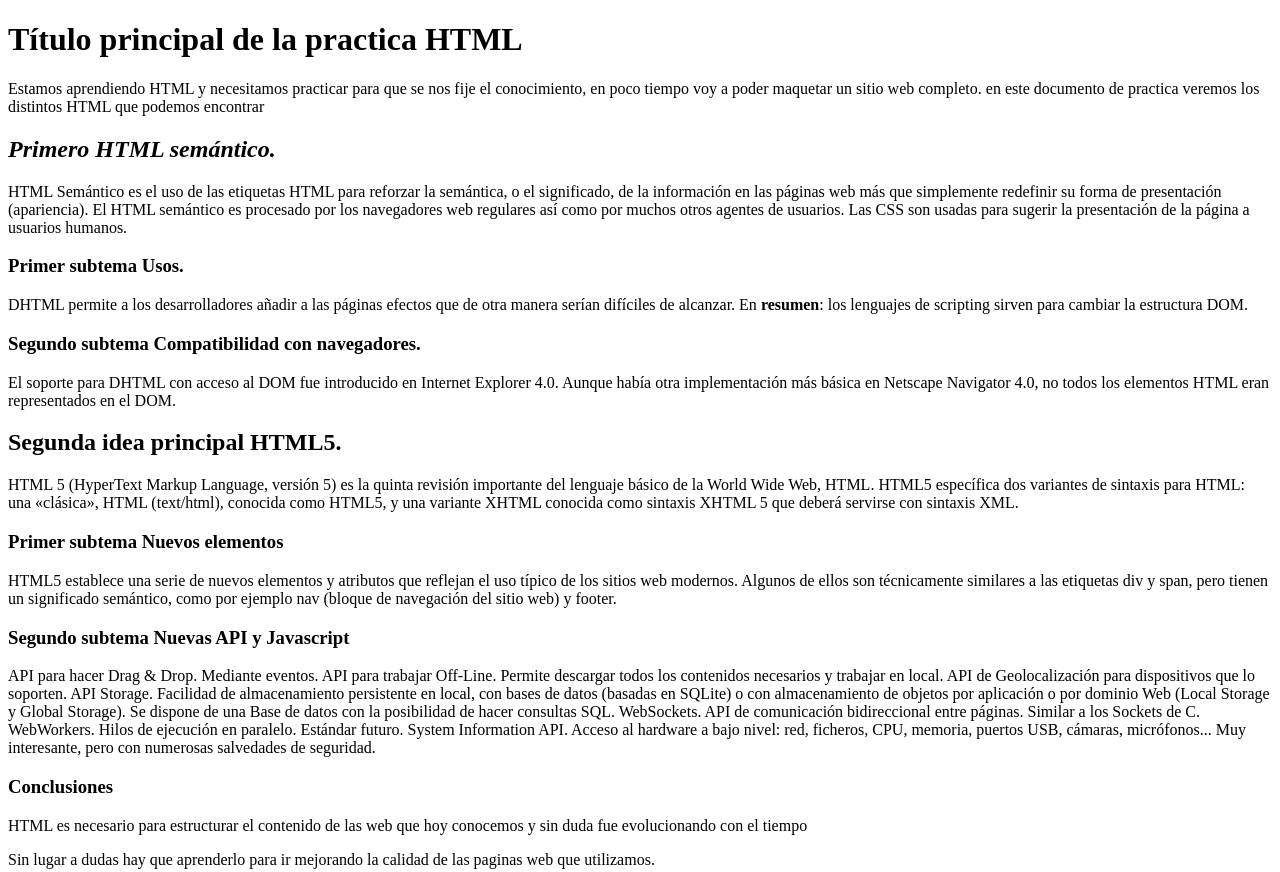
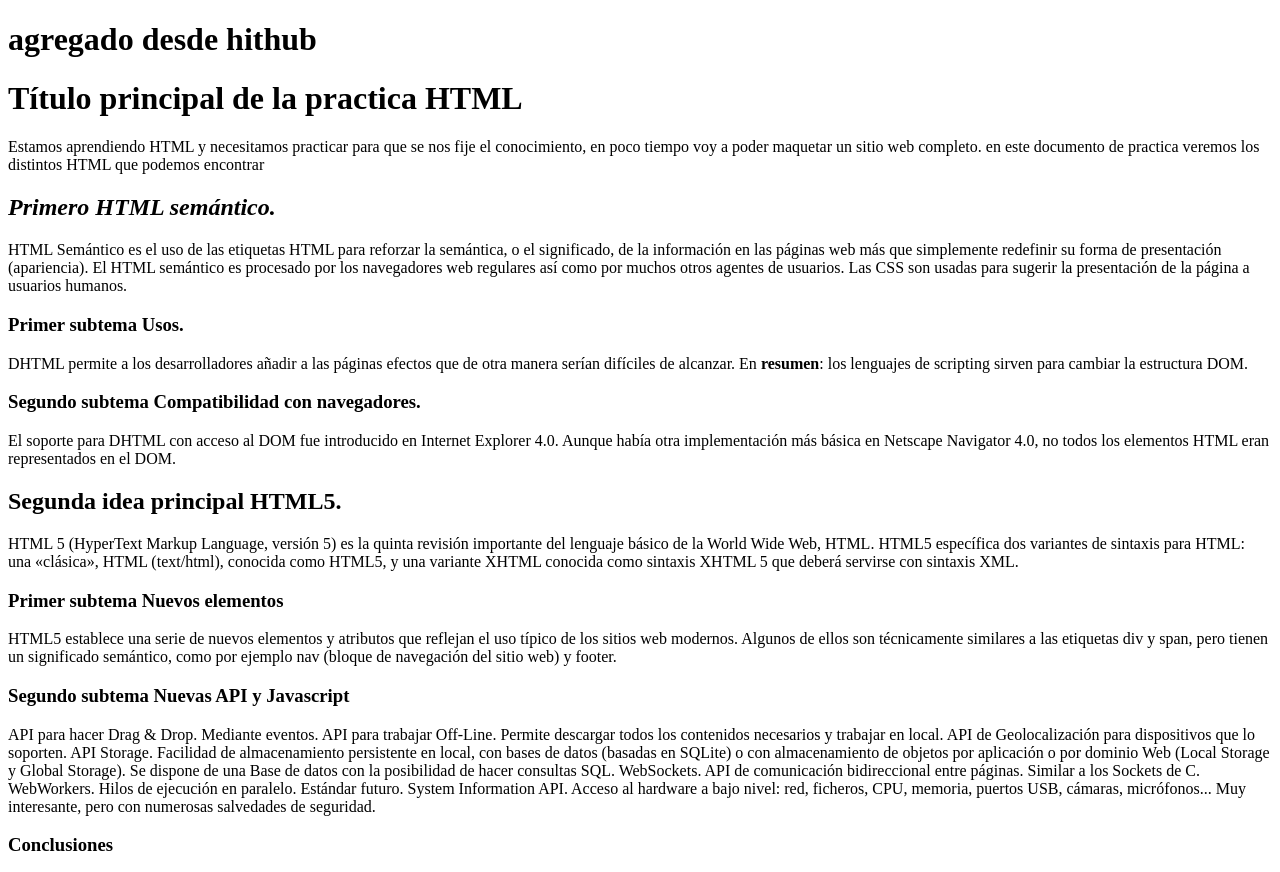
Before and after one commit to diegosan1978/html, a plain HTML site: page index.html in a window 1280 px wide. Shown: the top 872 px of the page. Drawn offline with Linux system fonts and the light colour scheme.

Commit message:
Update index.html

```diff
--- a/index.html
+++ b/index.html
@@ -7,6 +7,7 @@
 
 <body>
 <header>
+	<h1> agregado desde hithub</h1>
     <h1>Título principal de la practica HTML</h1>
 	<p>Estamos aprendiendo HTML y necesitamos practicar para que se nos fije el conocimiento, en poco tiempo voy a poder maquetar un sitio web completo. en este documento de practica veremos los distintos HTML que podemos encontrar </p>
 </header>
```
